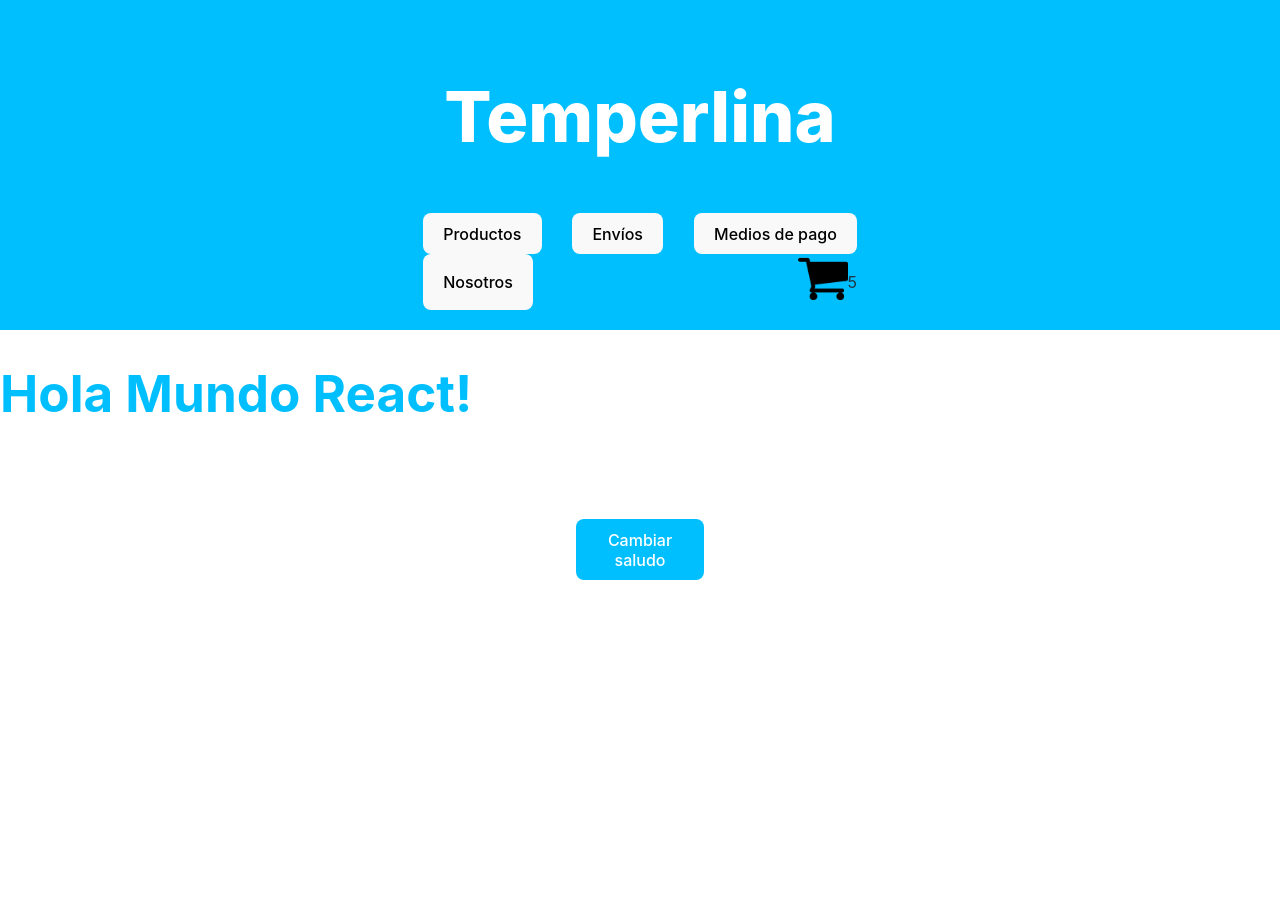
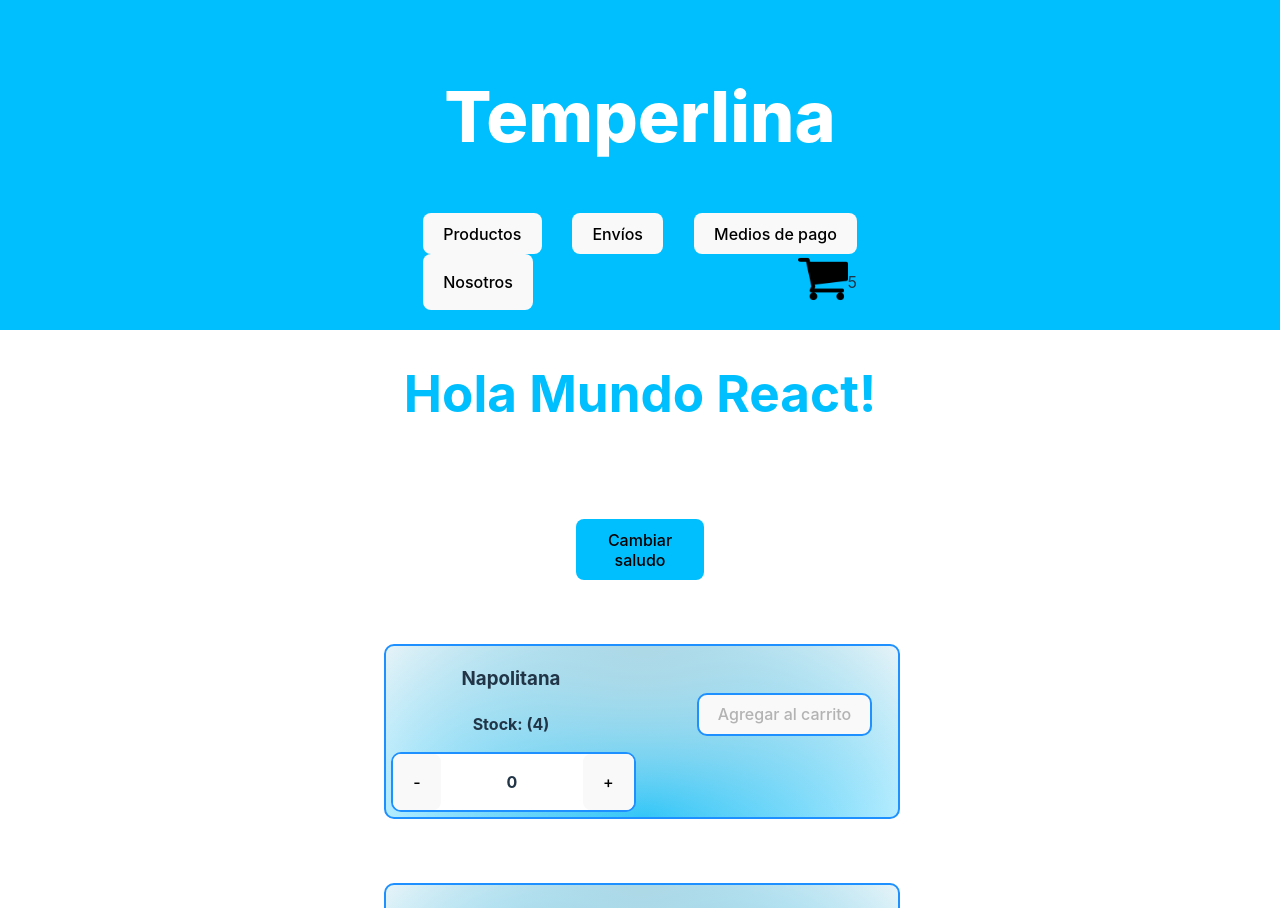
Before and after one commit to gianluca-1996/ecommerce-react58080, a React (Vite) app: page / in a window 1280 px wide. Shown: the top 908 px of the page. Built offline with nearby package versions, Linux system fonts and the light colour scheme.

Commit message:
agrega funcionalidad carrito (ItemCount)

```diff
--- a/index.html
+++ b/index.html
@@ -4,7 +4,7 @@
     <meta charset="UTF-8" />
     <link rel="icon" type="image/svg+xml" href="/vite.svg" />
     <meta name="viewport" content="width=device-width, initial-scale=1.0" />
-    <title>Vite + React</title>
+    <title>Pizzeria Temperlina</title>
   </head>
   <body>
     <div id="root"></div>
--- a/src/components/ItemListContainer/Button/style.css
+++ b/src/components/ItemListContainer/Button/style.css
@@ -1,6 +1,6 @@
 .countButton{
     background-color: deepskyblue;
-    color: white;
+    color: black;
     width: 10%;
     margin-left: 45%;
     margin-right: 45%;
--- /dev/null
+++ b/src/components/ItemListContainer/ItemCount/index.jsx
@@ -0,0 +1,46 @@
+import "./style.css"
+import { useState } from "react";
+
+const ItemCount = ({stock, inicial, title}) => {
+    let [contador, setContador] = useState(inicial)
+    let desabilitaIncremento = false
+    let desabilitaDecremento = false
+    let habilitaCarrito = (stock == 0 || contador == 0) ? true : false
+
+    const incrementaContador = () => {
+        if(contador < stock)
+            setContador(contador += 1)
+        else
+            desabilitaIncremento = true
+    }
+
+    const decrementaContador = () => {
+        if(contador > 0)
+            setContador(contador -= 1)
+        else
+            desabilitaDecremento = true
+    }
+
+    const onAdd = () => {
+        console.log(`Pizza seleccionada: ${title}\nCantidad: ${contador}`)
+    }
+
+    return (
+        <div className="contentCount">
+            <div className="contentLog">
+                <div className="title">
+                    <h3>{title}</h3>
+                    <p><strong>Stock: ({stock})</strong></p>
+                </div>
+                <div className="contentBtn">
+                    <button onClick={decrementaContador} disabled={desabilitaDecremento}>-</button>
+                    <p><strong>{contador}</strong></p>
+                    <button onClick={incrementaContador} disabled={desabilitaIncremento}>+</button>
+                </div>
+            </div>
+            <button className="btnCarrito" disabled={habilitaCarrito} onClick={onAdd}>Agregar al carrito</button>
+        </div>
+    )
+}
+
+export default ItemCount
--- /dev/null
+++ b/src/components/ItemListContainer/ItemCount/style.css
@@ -0,0 +1,41 @@
+.contentCount{
+    display: flex;
+    flex-direction: row;
+    justify-content: space-between;
+    justify-items: center;
+    flex-wrap: wrap;
+    width: 40%;
+    margin-left: 30%;
+    margin-right: 30%;
+    background: radial-gradient(ellipse at top, lightblue, transparent),
+                radial-gradient(ellipse at bottom, deepskyblue, transparent);
+    border-radius: 10px;
+    border: 2px solid dodgerblue;
+    margin-top: 5%;
+}
+
+.contentLog{
+    display: flex;
+    flex-direction: column;
+    width: 250px;
+    text-align: center;
+}
+
+.contentBtn{
+    border: 2px solid dodgerblue;
+    border-radius: 10px;
+    display: flex;
+    flex-direction: row;
+    justify-content: space-between;
+    background-color: white;
+    margin-left: 2%;
+    margin-bottom: 2%;
+}
+
+.btnCarrito{
+    border: 2px solid dodgerblue;
+    border-radius: 10px;
+    height: 5%;
+    margin-top: 9%;
+    margin-right: 5%;
+}
--- a/src/components/ItemListContainer/index.jsx
+++ b/src/components/ItemListContainer/index.jsx
@@ -1,6 +1,7 @@
 import "./style.css"
 import Button from "./Button"
 import { useState } from "react";
+import ItemCount from "./ItemCount";
 
 const ItemListContainer = ({greetings}) => {
     let [saludo, setSaludo] = useState(greetings)
@@ -18,8 +19,12 @@ const ItemListContainer = ({greetings}) => {
         <div className="principal">
             <h1 id="saludoeReact">{saludo}</h1>
             <Button modifica={cambiaSaludo} />
+            <ItemCount stock={4} inicial={0} title={"Napolitana"}/>
+            <ItemCount stock={3} inicial={0} title={"Jamon y Morrones"}/>
+            <ItemCount stock={0} inicial={0} title={"Muzza Temperlina"}/>
         </div>
     );
+
 }
 
 export default ItemListContainer
--- a/src/components/ItemListContainer/style.css
+++ b/src/components/ItemListContainer/style.css
@@ -4,4 +4,5 @@
 
 #saludoeReact{
     color: deepskyblue;
+    text-align: center;
 }
--- a/src/index.css
+++ b/src/index.css
@@ -43,11 +43,8 @@ button {
   transition: border-color 0.25s;
 }
 button:hover {
-  border-color: #646cff;
-}
-button:focus,
-button:focus-visible {
-  outline: 4px auto -webkit-focus-ring-color;
+  background: radial-gradient(ellipse at top, white, transparent),
+  radial-gradient(ellipse at bottom, deepskyblue, transparent);
 }
 
 @media (prefers-color-scheme: light) {
```
